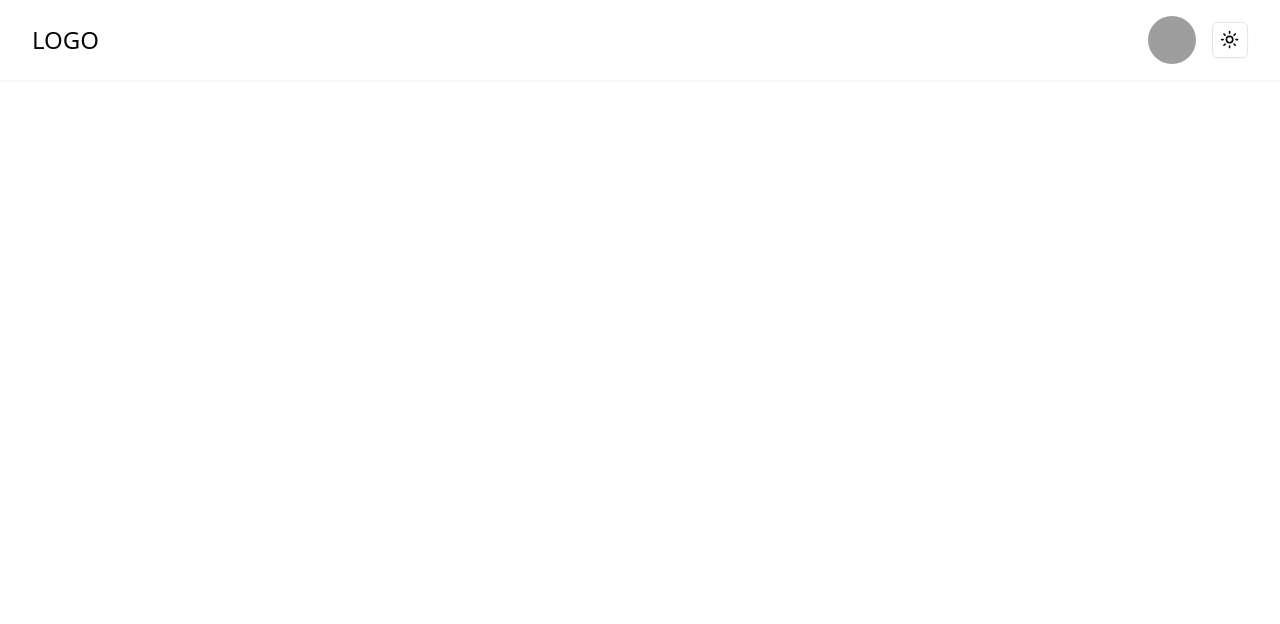
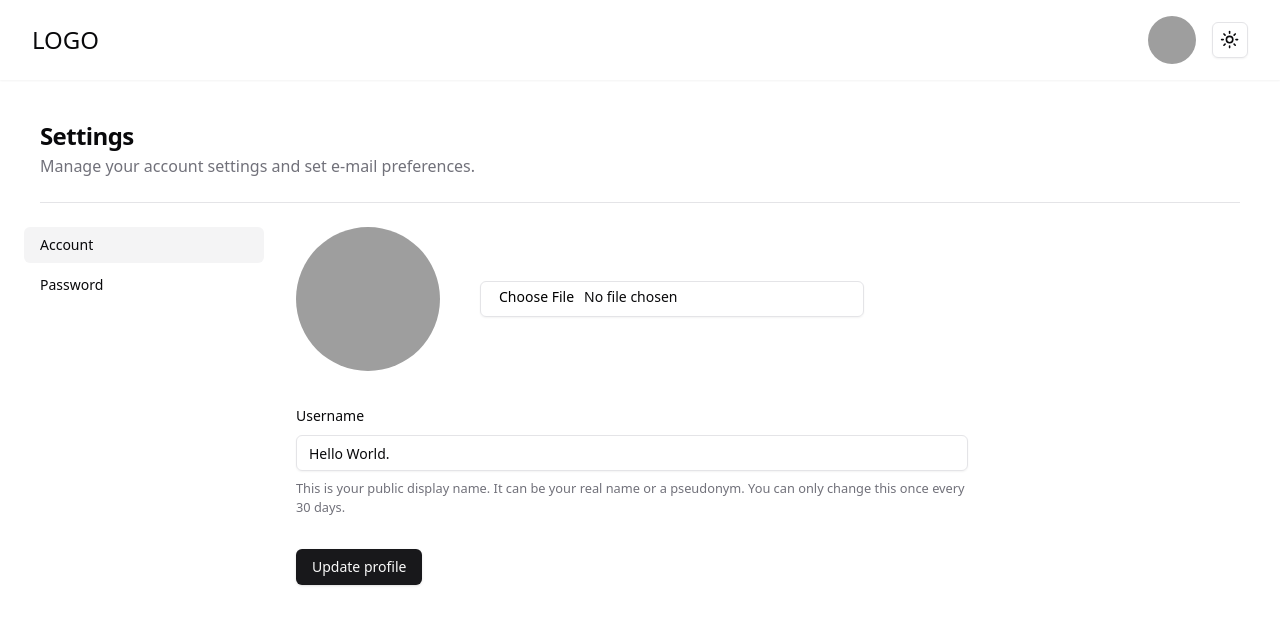
Before and after one commit to passawutwannadee/affiliate-links-aggregation-website, a React (Vite) app: page /settings/account in a window 1280 px wide. Before the commit this address had no page. Shown: the top 624 px of the page. Built offline with nearby package versions, Linux system fonts and the light colour scheme; grey boxes are pictures that could not be loaded.

Commit message:
user settings and refactor folder

```diff
--- a/src/components/main-nav.tsx
+++ b/src/components/main-nav.tsx
@@ -32,8 +32,12 @@ export function MainNav() {
               <DropdownMenuContent>
                 <DropdownMenuLabel>My Account</DropdownMenuLabel>
                 <DropdownMenuSeparator />
-                <DropdownMenuItem>Profile</DropdownMenuItem>
-                <DropdownMenuItem>Settings</DropdownMenuItem>
+                <DropdownMenuItem>
+                  <Link to="/profile">Profile</Link>
+                </DropdownMenuItem>
+                <DropdownMenuItem>
+                  <Link to="/settings/account">Settings</Link>
+                </DropdownMenuItem>
                 <DropdownMenuItem className="text-red-600">
                   Logout
                 </DropdownMenuItem>
--- a/src/pages/profile.tsx
+++ b/src/pages/profile/profile.tsx
@@ -3,8 +3,8 @@ import { PlusCircledIcon } from '@radix-ui/react-icons';
 import { Button } from '@/components/ui/button';
 import { Tabs, TabsContent, TabsList, TabsTrigger } from '@/components/ui/tabs';
 import { Avatar, AvatarFallback, AvatarImage } from '@/components/ui/avatar';
-import { Product } from '@/components/product';
-import { Collection } from '@/components/collection';
+import { Product } from './components/product';
+import { Collection } from './components/collection';
 
 export default function Profile() {
   return (
--- /dev/null
+++ b/src/pages/settings/account/account-form.tsx
@@ -0,0 +1,121 @@
+import { zodResolver } from '@hookform/resolvers/zod';
+import { useFieldArray, useForm } from 'react-hook-form';
+import * as z from 'zod';
+
+import { Button } from '@/components/ui/button';
+import {
+  Form,
+  FormControl,
+  FormDescription,
+  FormField,
+  FormItem,
+  FormLabel,
+  FormMessage,
+} from '@/components/ui/form';
+import { Input } from '@/components/ui/input';
+import { Avatar, AvatarFallback, AvatarImage } from '@/components/ui/avatar';
+// import {
+//   Select,
+//   SelectContent,
+//   SelectItem,
+//   SelectTrigger,
+//   SelectValue,
+// } from "@/components/ui/select"
+// import { Textarea } from "@/components/ui/textarea"
+// import { toast } from "@/components/ui/use-toast"
+
+const ACCEPTED_IMAGE_TYPES = [
+  'image/jpeg',
+  'image/jpg',
+  'image/png',
+  'image/webp',
+];
+
+const profileFormSchema = z.object({
+  username: z.string().min(2, {
+    message: 'Username must be at least 2 characters.',
+  }),
+  profile_picture: z
+    .any()
+    .refine(
+      (file) => ACCEPTED_IMAGE_TYPES.includes(file?.type),
+      'Only .jpg, .jpeg, .png and .webp formats are supported.'
+    ),
+});
+
+type ProfileFormValues = z.infer<typeof profileFormSchema>;
+
+// This can come from your database or API.
+const defaultValues: Partial<ProfileFormValues> = {
+  username: 'Hello World.',
+  profile_picture: 'https://avatars.githubusercontent.com/u/73711390?v=4',
+};
+
+export function AccountForm() {
+  const form = useForm<ProfileFormValues>({
+    resolver: zodResolver(profileFormSchema),
+    defaultValues,
+    mode: 'onChange',
+  });
+
+  function onSubmit(data: ProfileFormValues) {
+    console.log(data);
+    // toast({
+    //   title: 'You submitted the following values:',
+    //   description: (
+    //     <pre className="mt-2 w-[340px] rounded-md bg-slate-950 p-4">
+    //       <code className="text-white">{JSON.stringify(data, null, 2)}</code>
+    //     </pre>
+    //   ),
+    // });
+  }
+
+  return (
+    <Form {...form}>
+      <form onSubmit={form.handleSubmit(onSubmit)} className="space-y-8">
+        <FormField
+          control={form.control}
+          name="profile_picture"
+          render={({ field: { onChange } }) => (
+            <FormItem>
+              <div className="flex gap-10">
+                <Avatar className="h-36 w-36">
+                  <AvatarImage src={defaultValues.profile_picture} />
+                  <AvatarFallback />
+                </Avatar>
+                <div className="grid w-full max-w-sm items-center gap-1.5">
+                  <Input
+                    id="picture"
+                    type="file"
+                    onChange={(event) => {
+                      onChange(event.target.files);
+                    }}
+                  />
+                </div>
+              </div>
+              <FormMessage />
+            </FormItem>
+          )}
+        />
+        <FormField
+          control={form.control}
+          name="username"
+          render={({ field }) => (
+            <FormItem>
+              <FormLabel>Username</FormLabel>
+              <FormControl>
+                <Input placeholder="shadcn" {...field} />
+              </FormControl>
+              <FormDescription>
+                This is your public display name. It can be your real name or a
+                pseudonym. You can only change this once every 30 days.
+              </FormDescription>
+              <FormMessage />
+            </FormItem>
+          )}
+        />
+        <Button type="submit">Update profile</Button>
+      </form>
+    </Form>
+  );
+}
--- /dev/null
+++ b/src/pages/settings/components/sidebar-nav.tsx
@@ -0,0 +1,40 @@
+import { cn } from '@/lib/utils';
+import { buttonVariants } from '@/components/ui//button';
+import { useLocation } from 'react-router-dom';
+
+interface SidebarNavProps extends React.HTMLAttributes<HTMLElement> {
+  items: {
+    title: string;
+    href: string;
+  }[];
+}
+
+export function SidebarNav({ className, items, ...props }: SidebarNavProps) {
+  let location = useLocation();
+
+  return (
+    <nav
+      className={cn(
+        'flex space-x-2 lg:flex-col lg:space-x-0 lg:space-y-1',
+        className
+      )}
+      {...props}
+    >
+      {items.map((item) => (
+        <a
+          key={item.href}
+          href={item.href}
+          className={cn(
+            buttonVariants({ variant: 'ghost' }),
+            location.pathname === item.href
+              ? 'bg-muted hover:bg-muted'
+              : 'hover:bg-transparent hover:underline',
+            'justify-start'
+          )}
+        >
+          {item.title}
+        </a>
+      ))}
+    </nav>
+  );
+}
--- /dev/null
+++ b/src/pages/settings/password/password-form.tsx
@@ -0,0 +1,111 @@
+import { zodResolver } from '@hookform/resolvers/zod';
+import { useForm } from 'react-hook-form';
+import * as z from 'zod';
+
+import { Button } from '@/components/ui/button';
+import {
+  Form,
+  FormControl,
+  FormDescription,
+  FormField,
+  FormItem,
+  FormLabel,
+  FormMessage,
+} from '@/components/ui/form';
+import { Input } from '@/components/ui/input';
+// import {
+//   Select,
+//   SelectContent,
+//   SelectItem,
+//   SelectTrigger,
+//   SelectValue,
+// } from "@/components/ui/select"
+// import { Textarea } from "@/components/ui/textarea"
+// import { toast } from "@/components/ui/use-toast"
+
+const profileFormSchema = z
+  .object({
+    password: z
+      .string()
+      .regex(
+        /^(?=.*[a-z])(?=.*[A-Z])(?=.*\d)(?=.*[@$!%*?&])[A-Za-z\d@$!%*?&]{8,}$/,
+        {
+          message: 'Password does not meet the minimum requirements.',
+        }
+      ),
+    confirmpassword: z.string(),
+  })
+  .refine((data) => data.password === data.confirmpassword, {
+    message: 'Passwords does not match.',
+    path: ['confirmpassword'],
+  });
+
+type ProfileFormValues = z.infer<typeof profileFormSchema>;
+
+// // This can come from your database or API.
+// const defaultValues: Partial<ProfileFormValues> = {
+//   bio: 'I own a computer.',
+//   urls: [
+//     { value: 'https://shadcn.com' },
+//     { value: 'http://twitter.com/shadcn' },
+//   ],
+// };
+
+export function PasswordForm() {
+  const form = useForm<ProfileFormValues>({
+    resolver: zodResolver(profileFormSchema),
+    mode: 'onChange',
+  });
+
+  function onSubmit(data: ProfileFormValues) {
+    console.log(data);
+    // toast({
+    //   title: 'You submitted the following values:',
+    //   description: (
+    //     <pre className="mt-2 w-[340px] rounded-md bg-slate-950 p-4">
+    //       <code className="text-white">{JSON.stringify(data, null, 2)}</code>
+    //     </pre>
+    //   ),
+    // });
+  }
+
+  return (
+    <Form {...form}>
+      <form onSubmit={form.handleSubmit(onSubmit)} className="space-y-8">
+        <FormField
+          control={form.control}
+          name="password"
+          render={({ field }) => (
+            <FormItem>
+              <FormLabel>Password</FormLabel>
+              <FormDescription>
+                Password must be at least 8 characters long and contain at least
+                one number, one lowercase letter, one uppercase letter, and one
+                symbol.
+              </FormDescription>
+              <FormControl>
+                <Input {...field} type="password" />
+              </FormControl>
+              <FormMessage />
+            </FormItem>
+          )}
+        />
+
+        <FormField
+          control={form.control}
+          name="confirmpassword"
+          render={({ field }) => (
+            <FormItem>
+              <FormLabel>Confirm Password</FormLabel>
+              <FormControl>
+                <Input {...field} type="password" />
+              </FormControl>
+              <FormMessage />
+            </FormItem>
+          )}
+        />
+        <Button type="submit">Update profile</Button>
+      </form>
+    </Form>
+  );
+}
--- /dev/null
+++ b/src/pages/settings/settings.tsx
@@ -0,0 +1,66 @@
+import { Separator } from '@/components/ui/separator';
+import { SidebarNav } from './components/sidebar-nav';
+
+// const sidebarNavItems = {
+//   account: [
+//     href: 'account',
+//     page: <AccountForm />,
+//   ],
+//   password: {
+//     href: 'password',
+//     page: <AccountForm />,
+//   },
+// };
+
+const sidebarNavItems = [
+  {
+    title: 'Account',
+    href: '/settings/account',
+  },
+  {
+    title: 'Password',
+    href: '/settings/password',
+  },
+];
+
+interface SettingsProps {
+  children: React.ReactNode;
+}
+
+export default function Settings({ children }: SettingsProps) {
+  return (
+    <>
+      {/* <div className="md:hidden">
+        <Image
+          src="/examples/forms-light.png"
+          width={1280}
+          height={791}
+          alt="Forms"
+          className="block dark:hidden"
+        />
+        <Image
+          src="/examples/forms-dark.png"
+          width={1280}
+          height={791}
+          alt="Forms"
+          className="hidden dark:block"
+        />
+      </div> */}
+      <div className="space-y-6 p-10 pb-16 md:block">
+        <div className="space-y-0.5">
+          <h2 className="text-2xl font-bold tracking-tight">Settings</h2>
+          <p className="text-muted-foreground">
+            Manage your account settings and set e-mail preferences.
+          </p>
+        </div>
+        <Separator className="my-6" />
+        <div className="flex flex-col space-y-8 lg:flex-row lg:space-x-12 lg:space-y-0">
+          <aside className="-mx-4 lg:w-1/5">
+            <SidebarNav items={sidebarNavItems} />
+          </aside>
+          <div className="flex-1 lg:max-w-2xl">{children}</div>
+        </div>
+      </div>
+    </>
+  );
+}
--- a/src/routes/page-routes.tsx
+++ b/src/routes/page-routes.tsx
@@ -1,17 +1,33 @@
 import { BrowserRouter, Routes, Route } from 'react-router-dom';
-import { Register } from '@/pages/register';
+import { Register } from '@/pages/register/register';
 import { MainNav } from '@/components/main-nav';
-import { Login } from '@/pages/login';
-import Profile from '@/pages/profile';
+import { Login } from '@/pages/login/login';
+import Profile from '@/pages/profile/profile';
+import Settings from '@/pages/settings/settings';
+import { AccountForm } from '@/pages/settings/account/account-form';
+import { PasswordForm } from '@/pages/settings/password/password-form';
 
 function PageRoutes() {
   return (
     <BrowserRouter>
       <MainNav />
       <Routes>
-        <Route path="/login" Component={Login} />
-        <Route path="/register" Component={Register} />
-        <Route path="/profile" Component={Profile} />
+        <Route path="/" element={<Login />} />
+        <Route path="/login" element={<Login />} />
+        <Route path="/register" element={<Register />} />
+        <Route path="/profile" element={<Profile />} />
+        <Route
+          path="/settings"
+          element={<Settings children={<AccountForm />} />}
+        />
+        <Route
+          path="/settings/account"
+          element={<Settings children={<AccountForm />} />}
+        />
+        <Route
+          path="/settings/password"
+          element={<Settings children={<PasswordForm />} />}
+        />
       </Routes>
     </BrowserRouter>
   );
```
Also changed, not shown: src/pages/login/login.tsx (renamed from src/pages/login.tsx), src/pages/profile/components/collection.tsx (renamed from src/components/collection.tsx), src/pages/profile/components/item.tsx (added), src/pages/profile/components/product.tsx (renamed from src/components/product.tsx), src/pages/register/register.tsx (renamed from src/pages/register.tsx).
